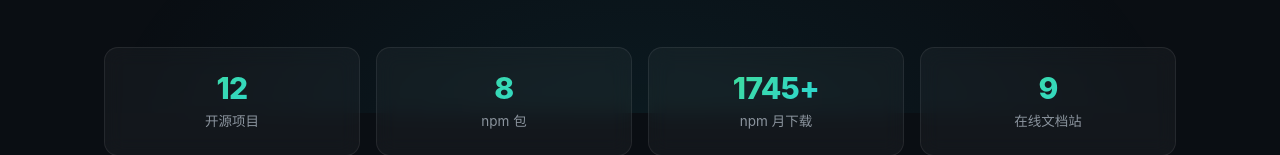
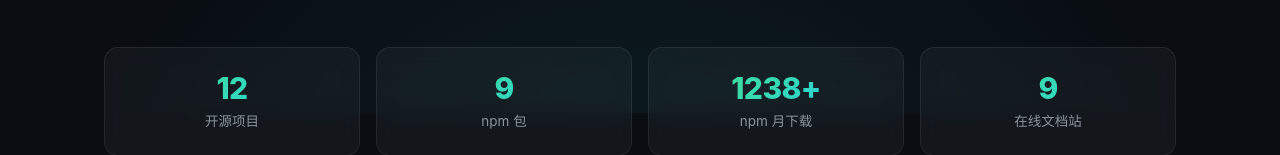
Before and after one commit to MengXi-Studio/.github, a Vue app: page / in a window 1280 px wide. Shown: the part 687-842 px from the top of the page. Built offline with nearby package versions, Linux system fonts and the light colour scheme; no server answers.

Commit message:
docs: 更新项目数据及 uni-ui 安装说明
更新多个项目的 npm 下载量和 star 数，新增 uni-ui 组件库的安装指引，补充安装注意事项。

```diff
--- a/src/data/projects.ts
+++ b/src/data/projects.ts
@@ -81,7 +81,7 @@
     ],
     repo: 'https://github.com/MengXi-Studio/uni-router',
     docs: 'https://mengxi-studio.github.io/uni-router/',
-    npm: { pkg: '@meng-xi/uni-router', version: '2.7.1', date: '2026-08-31', downloads: 160 },
+    npm: { pkg: '@meng-xi/uni-router', version: '2.7.1', date: '2026-08-31', downloads: 143 },
     stars: 11,
   },
   {
@@ -112,8 +112,8 @@
     ],
     repo: 'https://github.com/MengXi-Studio/unix-router',
     docs: 'https://mengxi-studio.github.io/unix-router/',
-    npm: { pkg: '@meng-xi/unix-router', version: '0.8.0', date: '2026-09-27', downloads: 799 },
-    stars: 3,
+    npm: { pkg: '@meng-xi/unix-router', version: '0.8.0', date: '2026-09-27', downloads: 250 },
+    stars: 4,
   },
   {
     slug: 'unix-utils',
@@ -217,8 +217,8 @@
     ],
     repo: 'https://github.com/MengXi-Studio/unix-utils',
     docs: 'https://mengxi-studio.github.io/unix-utils/',
-    npm: { pkg: '@meng-xi/unix-utils', version: '0.2.0', date: '2026-10-19', downloads: 251 },
-    stars: 1,
+    npm: { pkg: '@meng-xi/unix-utils', version: '0.2.0', date: '2026-10-19', downloads: 266 },
+    stars: 2,
   },
   {
     slug: 'unix-request',
@@ -249,8 +249,8 @@
     ],
     repo: 'https://github.com/MengXi-Studio/unix-request',
     docs: 'https://mengxi-studio.github.io/unix-request/',
-    npm: { pkg: '@meng-xi/unix-request', version: '0.1.0', date: '2026-10-13', downloads: 11 },
-    stars: 0,
+    npm: { pkg: '@meng-xi/unix-request', version: '0.1.0', date: '2026-10-13', downloads: 23 },
+    stars: 1,
   },
   {
     slug: 'unix-storage',
@@ -328,8 +328,8 @@
     ],
     repo: 'https://github.com/MengXi-Studio/unix-storage',
     docs: 'https://mengxi-studio.github.io/unix-storage/',
-    npm: { pkg: '@meng-xi/unix-storage', version: '0.1.0', date: '2026-10-17', downloads: 0 },
-    stars: 0,
+    npm: { pkg: '@meng-xi/unix-storage', version: '0.1.0', date: '2026-10-17', downloads: 18 },
+    stars: 1,
   },
   {
     slug: 'unix-pinia',
@@ -408,8 +408,8 @@
     ],
     repo: 'https://github.com/MengXi-Studio/unix-pinia',
     docs: 'https://mengxi-studio.github.io/unix-pinia/',
-    npm: { pkg: '@meng-xi/unix-pinia', version: '0.1.0', date: '2026-10-18', downloads: 0 },
-    stars: 0,
+    npm: { pkg: '@meng-xi/unix-pinia', version: '0.1.0', date: '2026-10-18', downloads: 332 },
+    stars: 1,
   },
   {
     slug: 'uni-ui',
@@ -450,6 +450,9 @@
       '无全局副作用：组件样式自包含，仅引用同包 vars.scss，无全局样式注入，随用随取',
       '九大组件开箱即用：Button / Cell（CellGroup）/ Row（Col）/ Icon（250+ 图标）/ Image / Text / Space / Loading / Badge，覆盖基础、布局、反馈与展示场景',
     ],
+    install: 'npm install @meng-xi/unix-ui',
+    installNote:
+      '使用前将包内容同步到工程 uni_modules/m-ui-x/（编译器不扫描 node_modules）：mkdir -p uni_modules && cp -R node_modules/@meng-xi/unix-ui uni_modules/m-ui-x，业务侧零配置 easycom 导入。',
     usage: `<template>
   <m-button type="primary" @click="onClick">主要按钮</m-button>
 </template>
@@ -467,6 +470,7 @@
     ],
     repo: 'https://github.com/MengXi-Studio/unix-ui',
     docs: 'https://mengxi-studio.github.io/unix-ui/',
+    npm: { pkg: '@meng-xi/unix-ui', version: '0.1.0', date: '2026-10-27', downloads: 0 },
     stars: 0,
   },
   {
@@ -510,7 +514,7 @@
       '一键接入梦曦插件系（unix-* / mx-*）的标准装配范式',
     ],
     repo: 'https://github.com/MengXi-Studio/unix-architecture',
-    stars: 0,
+    stars: 1,
   },
   {
     slug: 'create-uni-app',
@@ -534,7 +538,7 @@
     useCases: ['快速初始化按需组装技术栈的 uni-app 项目'],
     repo: 'https://github.com/MengXi-Studio/create-uni-app',
     docs: 'https://mengxi-studio.github.io/create-uni-app/',
-    npm: { pkg: '@meng-xi/create-uni-app', version: '1.2.1', date: '2026-09-20', downloads: 220 },
+    npm: { pkg: '@meng-xi/create-uni-app', version: '1.2.1', date: '2026-09-20', downloads: 39 },
     stars: 2,
   },
   {
@@ -568,7 +572,7 @@
     ],
     repo: 'https://github.com/MengXi-Studio/vite-plugin',
     docs: 'https://mengxi-studio.github.io/vite-plugin/',
-    npm: { pkg: '@meng-xi/vite-plugin', version: '1.4.1', date: '2026-09-16', downloads: 304 },
+    npm: { pkg: '@meng-xi/vite-plugin', version: '1.4.1', date: '2026-09-16', downloads: 167 },
     stars: 5,
   },
 ]
```
